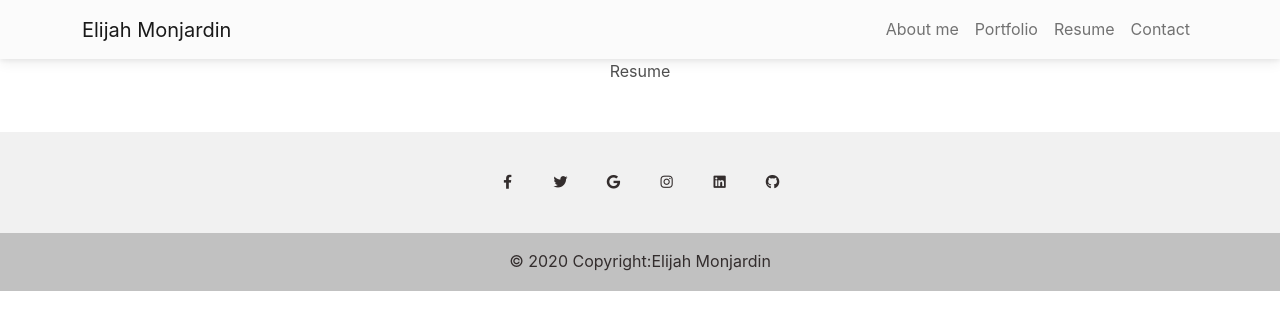
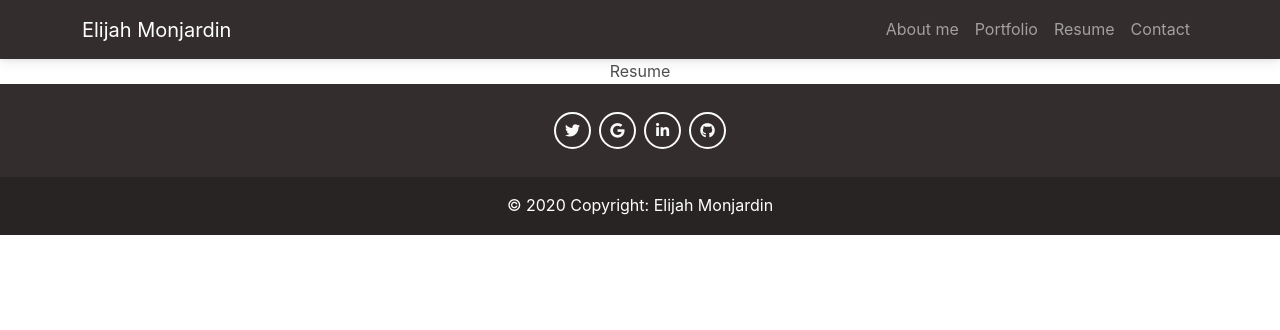
Before and after one commit to ElijahMonj/elijah-monjardin, a React (Create React App) app: page /resume in a window 1280 px wide. Shown: the top 330 px of the page. Built offline with nearby package versions, Linux system fonts and the light colour scheme.

Commit message:
Added form submit email

```diff
--- a/package.json
+++ b/package.json
@@ -7,6 +7,7 @@
     "@testing-library/react": "^13.4.0",
     "@testing-library/user-event": "^13.5.0",
     "bootstrap": "^5.2.3",
+    "mdb-ui-kit": "^6.2.0",
     "react": "^18.2.0",
     "react-bootstrap": "^2.7.2",
     "react-dom": "^18.2.0",
--- a/public/index.html
+++ b/public/index.html
@@ -69,6 +69,9 @@
             reveals[i].classList.remove("active");
           }
         }
+
+
+
       }
 
       window.addEventListener("scroll", reveal);
--- a/src/App.css
+++ b/src/App.css
@@ -86,3 +86,10 @@
 textarea {
   resize: none;
 }
+
+.socBtn{
+  cursor: pointer;
+}
+.socBtnBg:hover{
+  background-color: #3b3c36;
+}
--- a/src/components/Contact.js
+++ b/src/components/Contact.js
@@ -27,7 +27,7 @@ const Contact = () => {
                   <h1>Contact Me</h1>
                 </div>
                 <div className="">
-                  <h5>Ask questions. Get in touch. Message me. </h5>
+                  <h5>Connect. Ask questions. Message me. </h5>
                 </div>
                 <div>
                 <img className="img-fluid my-auto" id=""
@@ -41,26 +41,26 @@ const Contact = () => {
             <div class="container">
   <div class="row">
     <div class="col-md-8 offset-md-2">
-      <form className="">
+      <form className="" action="https://formsubmit.co/monjardinelijah120@gmail.com" method="POST">
         <div class="form-group d-flex flex-column justify-content-start mb-3">
           <label for="firstName" className="d-flex justify-content-start">First Name</label>
-          <input maxLength={50} type="text" class="form-control" id="firstName" placeholder="Enter your first name"/>
+          <input maxLength={50} type="text" class="form-control" id="firstName" placeholder="Enter your first name" name="firstName"/>
         </div>
         <div class="form-group d-flex flex-column justify-content-start mb-3">
           <label for="lastName" className="d-flex justify-content-start ">Last Name</label>
-          <input maxLength={50} type="text" class="form-control" id="lastName" placeholder="Enter your last name"/>
+          <input maxLength={50} type="text" class="form-control" id="lastName" placeholder="Enter your last name" name="lastName"/>
         </div>
         <div class="form-group d-flex flex-column justify-content-start mb-3">
           <label for="subject" className="d-flex justify-content-start ">Subject</label>
-          <input maxLength={50} type="text" class="form-control" id="subject" placeholder="Subject of message"/>
+          <input maxLength={50} type="text" class="form-control" id="subject" placeholder="Subject of message" name="subject"/>
         </div>
         <div class="form-group d-flex flex-column justify-content-start mb-3">
           <label for="email" className="d-flex justify-content-start">Email</label>
-          <input maxLength={50} type="email" class="form-control" id="email" placeholder="Enter your email address"/>
+          <input maxLength={50} type="email" class="form-control" id="email" placeholder="Enter your email address" name="email"/>
         </div>
         <div class="form-group d-flex flex-column justify-content-start mb-3">
           <label for="message" className="d-flex justify-content-start ">Message</label>
-          <textarea class="form-control" id="message" rows="5" placeholder="Enter your message" maxLength={200}></textarea>
+          <textarea class="form-control" id="message" rows="5" placeholder="Enter your message" maxLength={200} name="message"></textarea>
         </div>
         <button type="submit" class="btn btn-primary">Submit</button>
       </form>
--- a/src/components/Footer.js
+++ b/src/components/Footer.js
@@ -1,71 +1,48 @@
-import React from "react";
-
-const Footer = () => {
-
-    return(
-        <footer class="text-center text-white mt-5" style={{backgroundColor: "#f1f1f1"}}>
-
-            <div class="container pt-4">
-
-                <section class="mb-4">
-
-                <a
-                    class="btn btn-link btn-floating btn-lg text-dark m-1"
-                    href="#!"
-                    role="button"
-                    data-mdb-ripple-color="dark"
-                    ><i class="fab fa-facebook-f"></i></a>
 
 
-                <a
-                    class="btn btn-link btn-floating btn-lg text-dark m-1"
-                    href="#!"
-                    role="button"
-                    data-mdb-ripple-color="dark"
-                    ><i class="fab fa-twitter"></i></a>
-
-
-                <a
-                    class="btn btn-link btn-floating btn-lg text-dark m-1"
-                    href="#!"
-                    role="button"
-                    data-mdb-ripple-color="dark"
-                    ><i class="fab fa-google"></i></a>
-
-
-                <a
-                    class="btn btn-link btn-floating btn-lg text-dark m-1"
-                    href="#!"
-                    role="button"
-                    data-mdb-ripple-color="dark"
-                    ><i class="fab fa-instagram"></i></a>
-
-
-                <a
-                    class="btn btn-link btn-floating btn-lg text-dark m-1"
-                    href="#!"
-                    role="button"
-                    data-mdb-ripple-color="dark"
-                    ><i class="fab fa-linkedin"></i></a>
-
-                <a
-                    class="btn btn-link btn-floating btn-lg text-dark m-1"
-                    href="#!"
-                    role="button"
-                    data-mdb-ripple-color="dark"
-                    ><i class="fab fa-github"></i></a>
-                </section>
-
-            </div>
+import React, { useState, useEffect } from 'react';
+const Footer = () => {
 
 
 
-            <div class="text-center text-dark p-3" style={{backgroundColor: "rgba(0, 0, 0, 0.2)"}}>
+    return(
+        <footer className="bg-dark text-center text-white">
+            {/* Grid container */}
+            <div className="container p-4 pb-0">
+                {/* Section: Social media */}
+                <section className="mb-4">
+
+
+
+                {/* Twitter */}
+                <a className="btn btn-outline-light btn-floating m-1 socBtnBg" href="https://twitter.com/ElijahMonj" role="button"
+                    ><i className="fab fa-twitter fa-lg fa-fw"></i></a>
+
+                {/* Google */}
+                <a className="btn btn-outline-light btn-floating m-1 socBtnBg" href="#!" role="button"
+                    ><i className="fab fa-google fa-lg fa-fw "></i></a>
+
+                {/* Linkedin */}
+                <a className="btn btn-outline-light btn-floating m-1 socBtnBg" href="#!" role="button"
+                    ><i className="fab fa-linkedin-in fa-lg fa-fw "></i></a>
+
+                {/* Github */}
+                <a className="btn btn-outline-light btn-floating m-1 socBtnBg" href="https://github.com/ElijahMonj" role="button"
+                    ><i className="fab fa-github fa-lg fa-fw "></i></a>
+
+                </section>
+                {/* Section: Social media */}
+            </div>
+            {/* Grid container */}
+
+            {/* Copyright */}
+            <div className="text-center p-3" style={{backgroundColor: "rgba(0, 0, 0, 0.2)"}}>
                 © 2020 Copyright:
-                <a class="text-dark" href="#">Elijah Monjardin</a>
+                <a className="text-white" href="https://mdbootstrap.com/"> Elijah Monjardin</a>
             </div>
+            {/* Copyright */}
 
-            </footer>
+        </footer>
     )
 
 }
--- a/src/components/Home.js
+++ b/src/components/Home.js
@@ -29,7 +29,7 @@ const Home = () => {
     return(
         <div className="container p-0">
         {AutoShow()}
-            <section className="container-fluid bg-light row justify-content-center py-5 mx-0 my-5 ">
+            <section className="container-fluid row justify-content-center py-5 mx-0 my-5 ">
             <div className="col-md-6 auto-hidden-left py-5">
                 <h1 className="display-1">
                     Hi, I'm Elijah Monjardin.
--- a/src/components/Navbar.js
+++ b/src/components/Navbar.js
@@ -9,10 +9,11 @@ import NavDropdown from 'react-bootstrap/NavDropdown';
 import Offcanvas from 'react-bootstrap/Offcanvas';
 import {Link, NavLink} from 'react-router-dom'
 
+
 function NavigationBar() {
 
     return(
-      <nav className="navbar navbar-expand-lg navbar-light bg-light">
+      <nav className="navbar navbar-expand-lg navbar-dark bg-dark">
   <div className="container ">
     <Link className="navbar-brand" to="/">Elijah Monjardin</Link>
     <button
--- a/src/components/Portfolio.js
+++ b/src/components/Portfolio.js
@@ -64,7 +64,7 @@ const Portfolio = () => {
             <section>
             {AutoShow()}
             {showProjects()}
-            <section className="container-fluid bg-light row justify-content-center py-5 mx-0 my-5 ">
+            <section className="container-fluid row justify-content-center py-5 mx-0 my-5 ">
             <div className="col-md-6 auto-hidden-left py-5">
                 <h5 className="display-6">Hi, I'm</h5>
                 <h1 className="display-1">
@@ -117,9 +117,9 @@ const Portfolio = () => {
             <div>
                 <h6 className="display-6 my-5">Featured Projects</h6>
             </div>
-            <div id="carouselMaterialStyle" className="carousel slide carousel-fade" data-mdb-ride="carousel">
+            <div id="carouselMaterialStyle" className="carousel carousel-fade " data-mdb-ride="carousel">
 
-                <div className="carousel-indicators">
+                <div className="carousel-indicators " >
                     <button type="button" data-mdb-target="#carouselMaterialStyle" data-mdb-slide-to="0" className="active" aria-current="true"
                     aria-label="Slide 1"></button>
                     <button type="button" data-mdb-target="#carouselMaterialStyle" data-mdb-slide-to="1" aria-label="Slide 2"></button>
@@ -129,31 +129,31 @@ const Portfolio = () => {
 
                 <div className="carousel-inner rounded-5 shadow-4-strong">
 
-                    <div className="carousel-item active">
-                    <img src={ThinkAndShare} className="d-block w-100"
-                        alt="Sunset Over the City" />
+                    <div className="carousel-item active" data-mdb-interval="10000">
+                    <img src={ThinkAndShare} className="d-block w-100"  style={{filter:"brightness(70%)"}}
+                        alt="Think & Share" />
                     <div className="carousel-caption d-none d-md-block">
-                        <h5>First slide label</h5>
+                        <h5>Think & Share</h5>
                         <p>Nulla vitae elit libero, a pharetra augue mollis interdum.</p>
                     </div>
                     </div>
 
 
-                    <div className="carousel-item">
-                    <img src={blogSite} className="d-block w-100"
+                    <div className="carousel-item" data-mdb-interval="10000">
+                    <img src={blogSite} className="d-block w-100" style={{filter:"brightness(70%)"}}
                         alt="Canyon at Nigh" />
                     <div className="carousel-caption d-none d-md-block">
-                        <h5>Second slide label</h5>
+                        <h5>GizmoThoughts</h5>
                         <p>Lorem ipsum dolor sit amet, consectetur adipiscing elit.</p>
                     </div>
                     </div>
 
 
-                    <div className="carousel-item">
-                    <img src={tictac} className="d-block w-100"
+                    <div className="carousel-item" data-mdb-interval="10000">
+                    <img src={tictac} className="d-block w-100" style={{filter:"brightness(70%)"}}
                         alt="Cliff Above a Stormy Sea" />
                     <div className="carousel-caption d-none d-md-block">
-                        <h5>Third slide label</h5>
+                        <h5>Love is...Tic-Tac-Toe!?</h5>
                         <p>Praesent commodo cursus magna, vel scelerisque nisl consectetur.</p>
                     </div>
                     </div>
@@ -234,7 +234,7 @@ const Portfolio = () => {
                         <img src={tictac} class="card-img-top"
                             alt="Skyscrapers" />
                         <div class="card-body">
-                            <h5 class="card-title">Love is... Tic-Tac-Toe!?</h5>
+                            <h5 class="card-title">Love is...Tic-Tac-Toe!?</h5>
                             <p class="card-text">
                             This is a wider card with supporting text below as a natural lead-in to
                             additional content. This content is a little bit longer.
```
Also changed, not shown: 1 other file (tests, documents, lock files or other folders).
